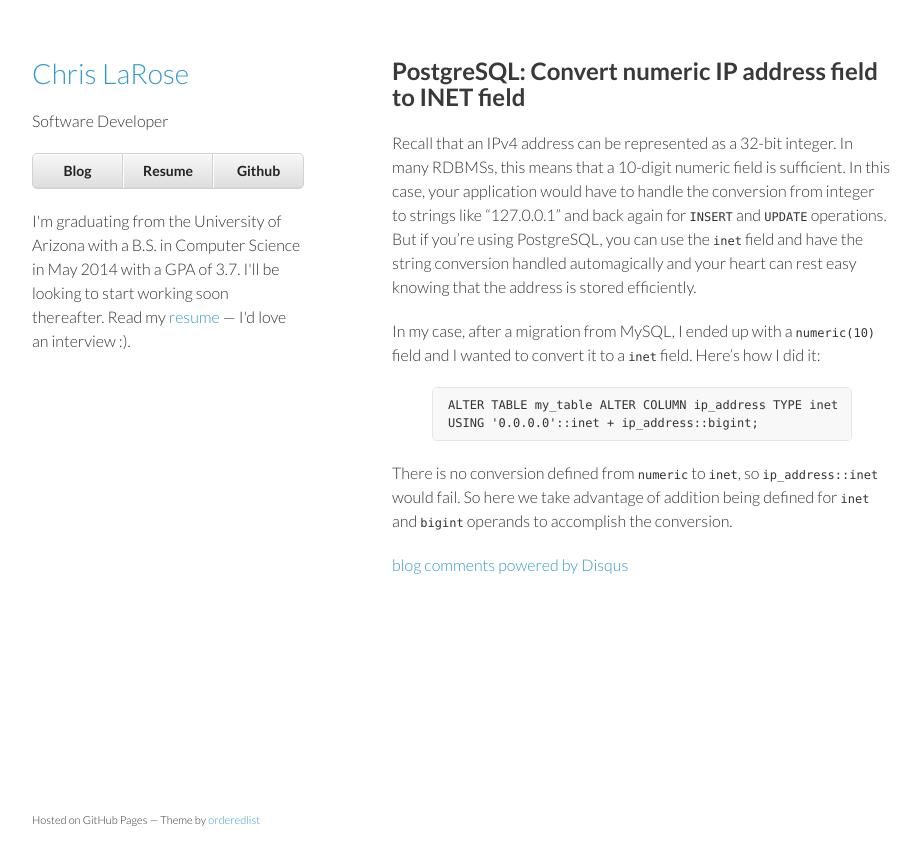
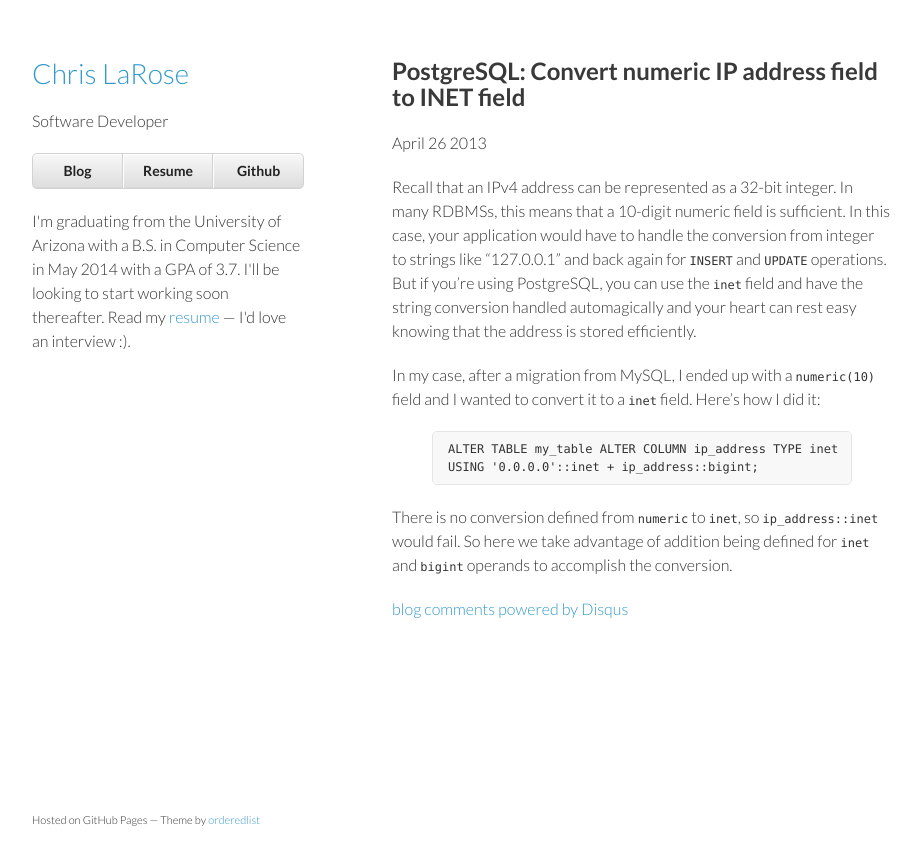
Before and after one commit to cjlarose/cjlarose.github.io, a Jekyll site: the page built from _posts/2013-04-26-postgresql-convert-numeric-ip-address-field-to-inet-field.md, in a window 1280 px wide. Shown: the top 865 px of the page, without its empty margins (178-1099 px from the left). Built offline with Jekyll 4.4.1, drawn with Linux system fonts in a browser that asks for light colours; comment, search, counter and statistics services are not loaded.

Commit message:
Added published date to blog posts

```diff
--- a/_layouts/blog_entry.html
+++ b/_layouts/blog_entry.html
@@ -3,6 +3,7 @@
 ---
 
 <h2>{{page.title}}</h2>
+<p><time datetime="{{ page.date | date: "%Y-%m-%d" }}">{{ page.date | date: "%B %d %Y" }}</time></p>
 
 {{ content }}
 
```
Lines whose indentation alone changed are shown as unchanged.
